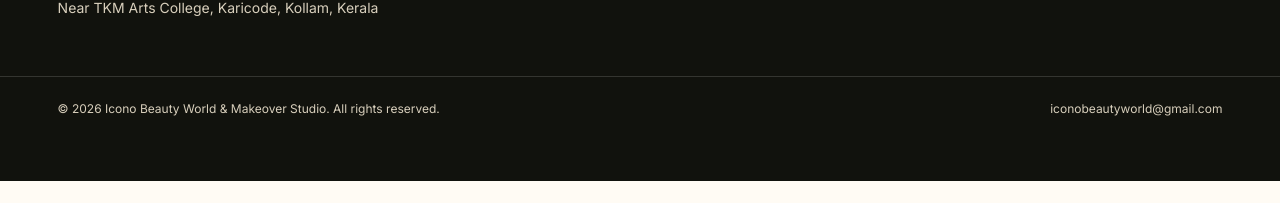
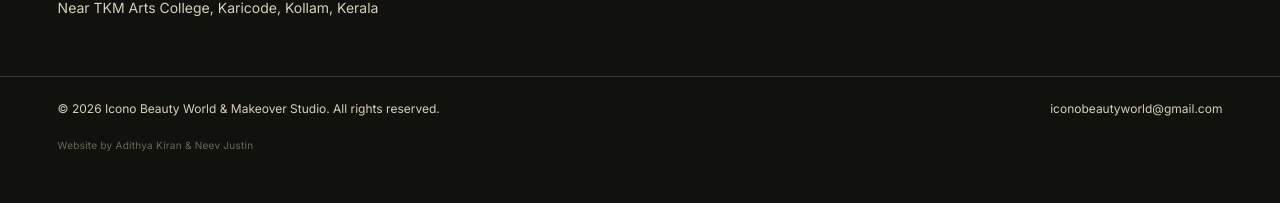
Before and after one commit to 007-Akira/icono, a Next.js app: page / in a window 1280 px wide. Shown: the part 7776-7979 px from the top of the page. Before the commit the page ends 7957 px from the top, so only its background shows below. Built offline with nearby package versions, Linux system fonts and the light colour scheme; no server answers.

Commit message:
Add subtle developer credits

```diff
--- a/components/layout/Footer.tsx
+++ b/components/layout/Footer.tsx
@@ -9,5 +9,5 @@
     <div className="md:col-span-2"><p className="eyebrow mb-5 text-bone">Explore</p><div className="flex flex-col gap-3 text-sm"><Link href="/">Home</Link><Link href="/about">About</Link><Link href="/services/hair">Services</Link><Link href="/gallery">Gallery</Link><Link href="/contact">Contact</Link></div></div>
     <div className="md:col-span-2"><p className="eyebrow mb-5 text-bone">Connect</p><div className="flex flex-col gap-3 text-sm text-bone"><a href={createGeneralWhatsAppUrl(business.whatsapp)} target="_blank" rel="noreferrer">WhatsApp</a><a href={business.instagramUrl} target="_blank" rel="noreferrer">Instagram</a><a href={`tel:${business.phonePrimary}`}>{business.phoneDisplay}</a><a href={business.googleMapsUrl} target="_blank" rel="noreferrer">Directions</a></div></div>
     <div className="md:col-span-4"><p className="eyebrow mb-5 text-bone">Information</p><div className="grid gap-3 text-sm text-bone sm:grid-cols-2 md:grid-cols-1 lg:grid-cols-2"><Link href="/privacy-policy">Privacy Policy</Link><Link href="/terms-and-conditions">Terms &amp; Conditions</Link><Link href="/disclaimer">Disclaimer</Link><Link href="/appointment-policy">Appointment Policy</Link><Link href="/accessibility">Accessibility</Link><Link href="/explore">Explore All Pages</Link></div></div>
-  </div><div className="page-shell mt-14 flex flex-col gap-3 border-t border-floral/15 pt-6 text-xs text-bone sm:flex-row sm:items-center sm:justify-between"><p>© {new Date().getFullYear()} {business.name}. All rights reserved.</p><a href={`mailto:${business.email}`}>{business.email}</a></div></footer>;
+  </div><div className="page-shell mt-14 border-t border-floral/15 pt-6 text-xs text-bone"><div className="flex flex-col gap-3 sm:flex-row sm:items-center sm:justify-between"><p>© {new Date().getFullYear()} {business.name}. All rights reserved.</p><a href={`mailto:${business.email}`}>{business.email}</a></div><p className="mt-5 text-[10px] tracking-wide text-bone/45">Website by <a href="https://www.linkedin.com/in/adithya-kiran-08291827b/" target="_blank" rel="noreferrer" className="transition-colors hover:text-bone">Adithya Kiran</a> &amp; <a href="https://www.linkedin.com/in/neev-justin" target="_blank" rel="noreferrer" className="transition-colors hover:text-bone">Neev Justin</a></p></div></footer>;
 }
```
